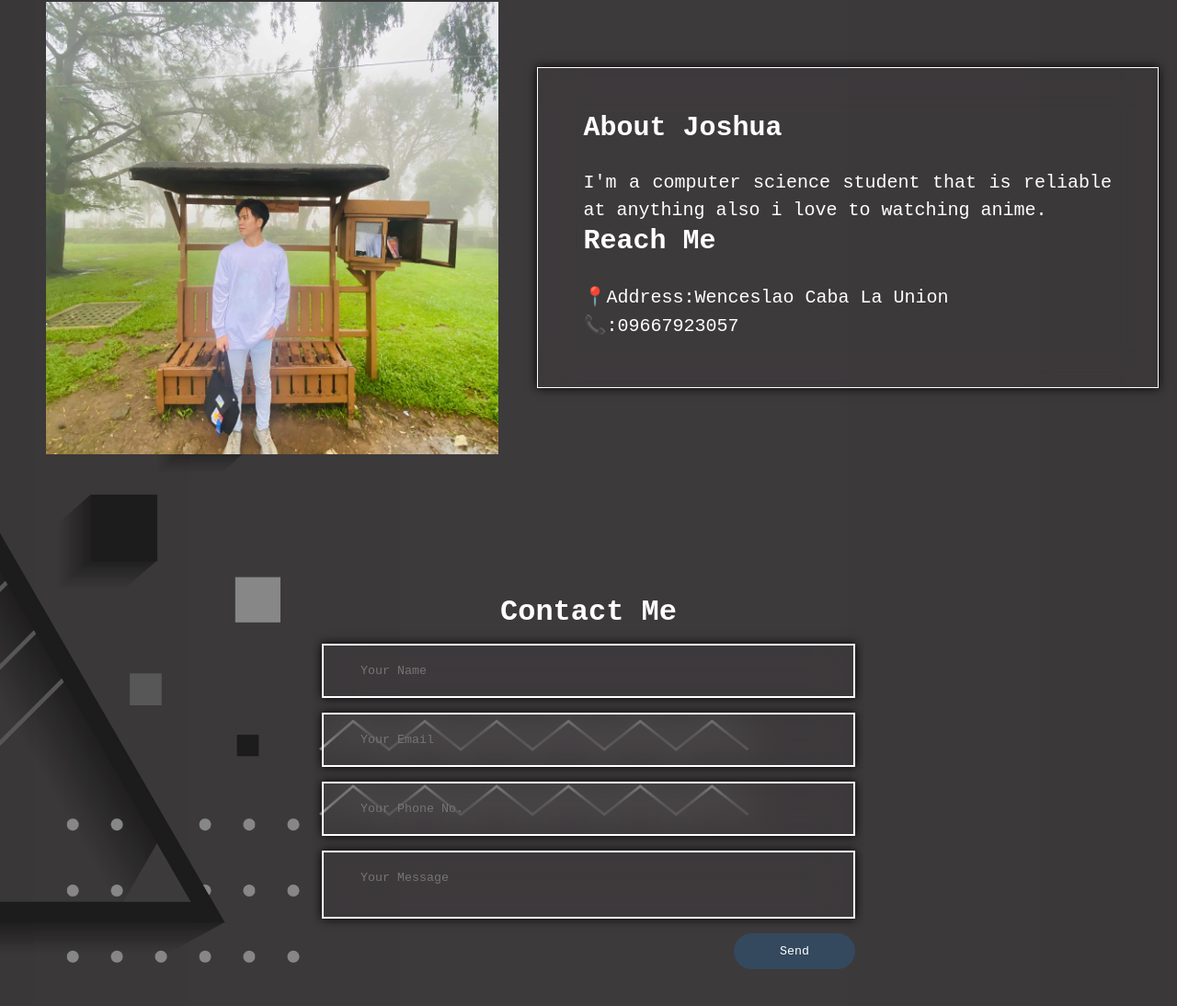
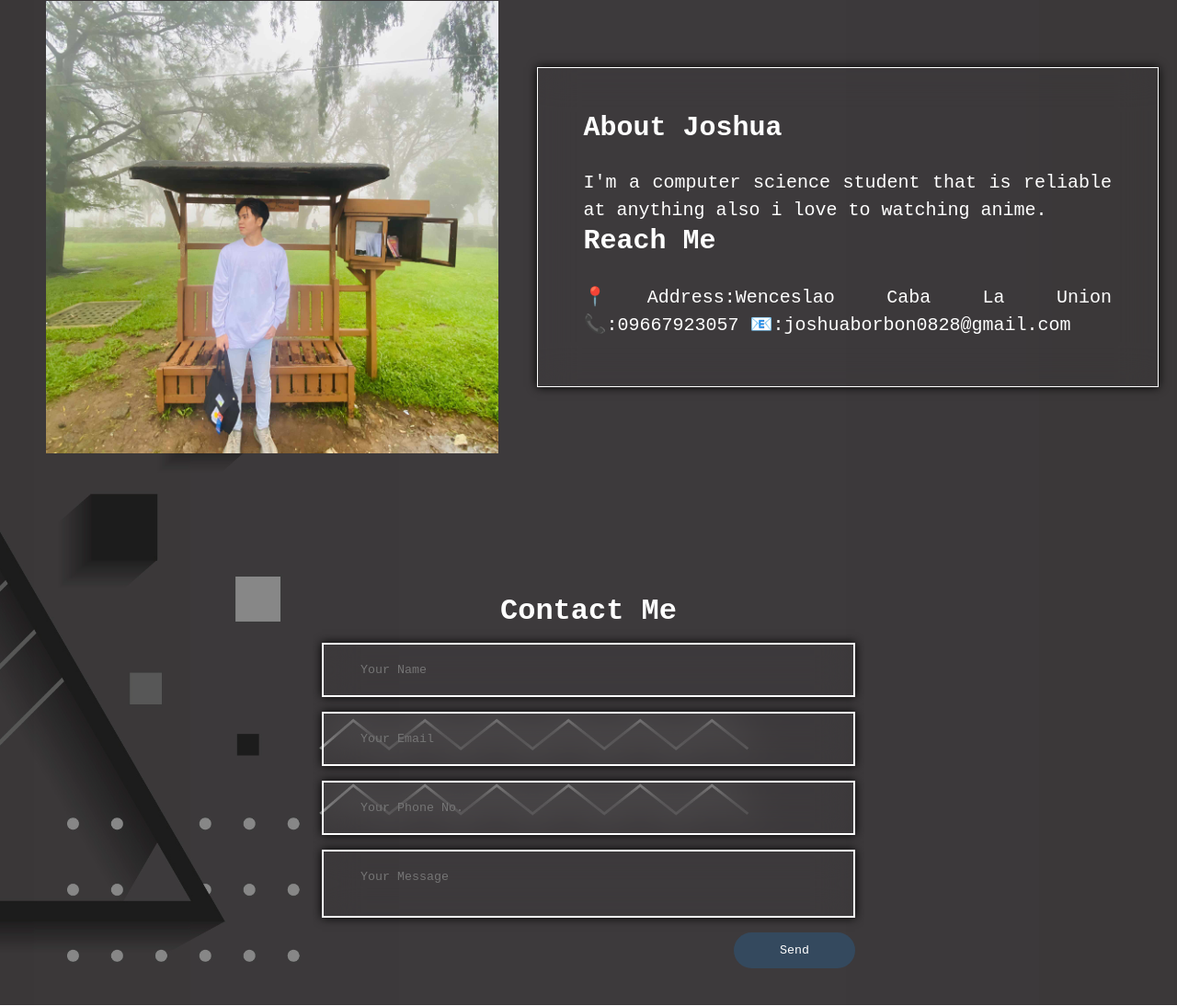
Before and after one commit to oreo1828/JoshuaProject, a plain HTML site: page index.html in a window 1280 px wide. Shown: the part 867-1961 px from the top of the page at 92% size. Drawn offline with Linux system fonts and the light colour scheme.

Commit message:
Update index.html

```diff
--- a/index.html
+++ b/index.html
@@ -47,9 +47,8 @@
 
       <p class="text">
         📍Address:Wenceslao Caba La Union
-      </p>
-      <p class="text">
         📞:09667923057
+        📧:joshuaborbon0828@gmail.com
       </p>
     </div>
 
```
